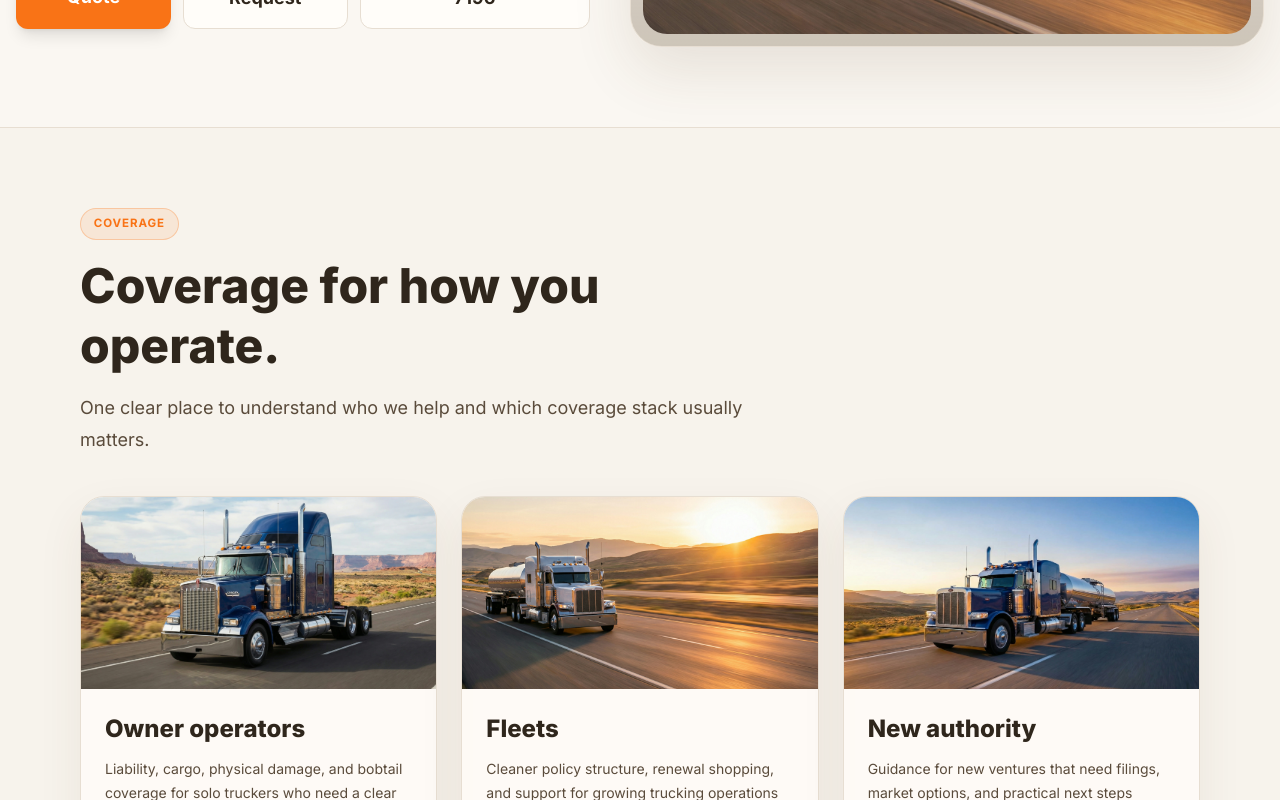
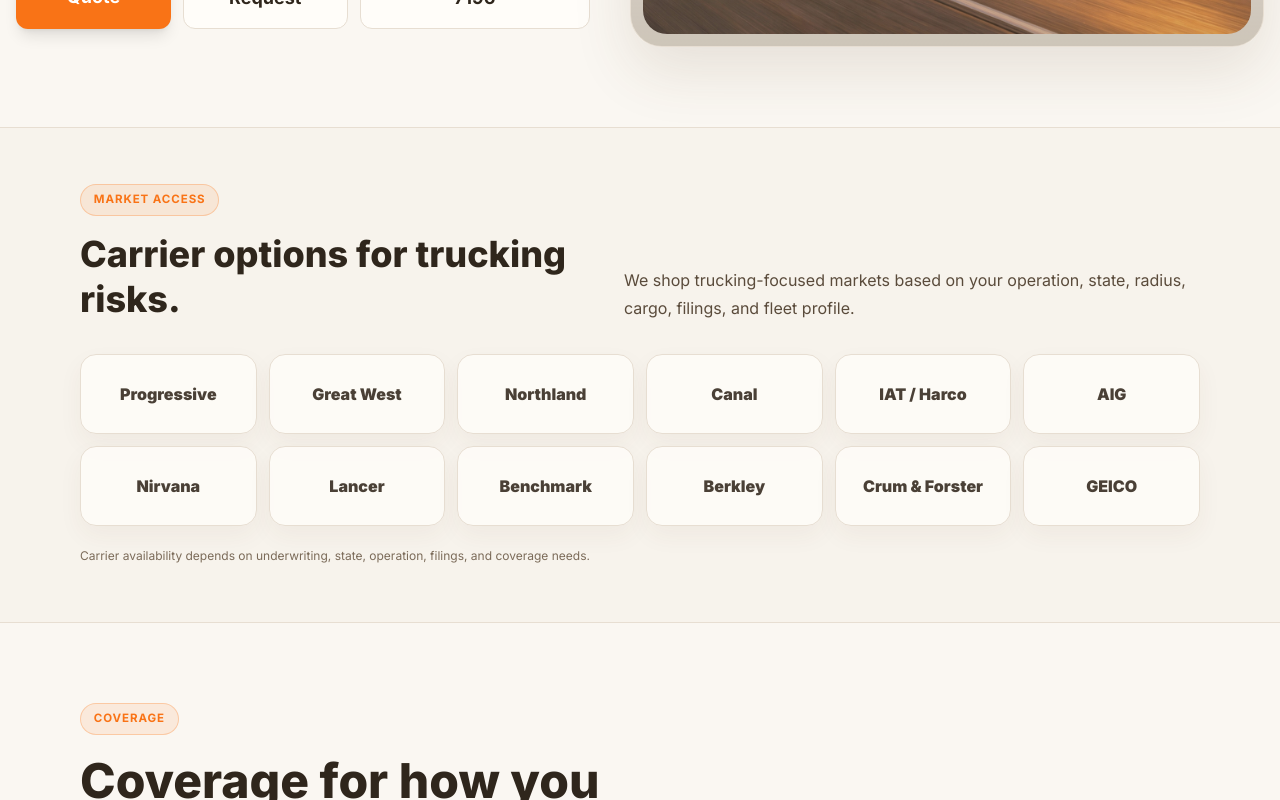
Before and after one commit to omelcodima/supreme-trucking-insurance, a Next.js app: page / in a window 1280 px wide. Shown: the part 680-1480 px from the top of the page. Built offline with nearby package versions, Linux system fonts and the light colour scheme.

Commit message:
Add carrier market strip

```diff
--- a/src/app/page.tsx
+++ b/src/app/page.tsx
@@ -23,6 +23,21 @@
     image: "/images/highway-premium.jpg",
     coverages: ["BMC-91 filing", "New venture", "Cargo"],
   },
+];
+
+const carrierMarkets = [
+  "Progressive",
+  "Great West",
+  "Northland",
+  "Canal",
+  "IAT / Harco",
+  "AIG",
+  "Nirvana",
+  "Lancer",
+  "Benchmark",
+  "Berkley",
+  "Crum & Forster",
+  "GEICO",
 ];
 
 const independentPoints = [
@@ -109,7 +124,40 @@
         </div>
       </section>
 
-      <section className="section-soft warm-divider py-16 md:py-20">
+      <section className="section-soft warm-divider py-12 md:py-14">
+        <div className="mx-auto max-w-6xl px-4">
+          <div className="mb-8 flex flex-col gap-4 md:flex-row md:items-end md:justify-between">
+            <div className="max-w-2xl">
+              <span className="eyebrow mb-4">Market access</span>
+              <h2 className="text-3xl font-extrabold leading-tight text-[#2F261C] md:text-4xl">
+                Carrier options for trucking risks.
+              </h2>
+            </div>
+            <p className="max-w-xl text-base leading-7 text-[#5A4B3B]">
+              We shop trucking-focused markets based on your operation, state, radius, cargo, filings, and fleet profile.
+            </p>
+          </div>
+
+          <div className="grid grid-cols-2 gap-3 sm:grid-cols-3 md:grid-cols-4 xl:grid-cols-6">
+            {carrierMarkets.map((carrier) => (
+              <div
+                key={carrier}
+                className="group flex min-h-20 items-center justify-center rounded-2xl border border-[#E7DED2] bg-[#FFFDF9]/82 px-4 py-4 text-center shadow-[0_10px_24px_rgba(89,63,37,0.05)] transition-all duration-300 hover:-translate-y-2 hover:scale-[1.03] hover:border-[#f97316]/50 hover:bg-white hover:shadow-[0_22px_44px_rgba(249,115,22,0.16)]"
+              >
+                <span className="text-base font-black tracking-normal text-[#4A4036] transition-colors duration-300 group-hover:text-[#f97316]">
+                  {carrier}
+                </span>
+              </div>
+            ))}
+          </div>
+
+          <p className="mt-5 text-xs leading-5 text-[#7B6B59]">
+            Carrier availability depends on underwriting, state, operation, filings, and coverage needs.
+          </p>
+        </div>
+      </section>
+
+      <section className="section-shell warm-divider py-16 md:py-20">
         <div className="mx-auto max-w-6xl px-4">
           <div className="mb-10 max-w-2xl">
             <span className="eyebrow mb-4">Coverage</span>
```
